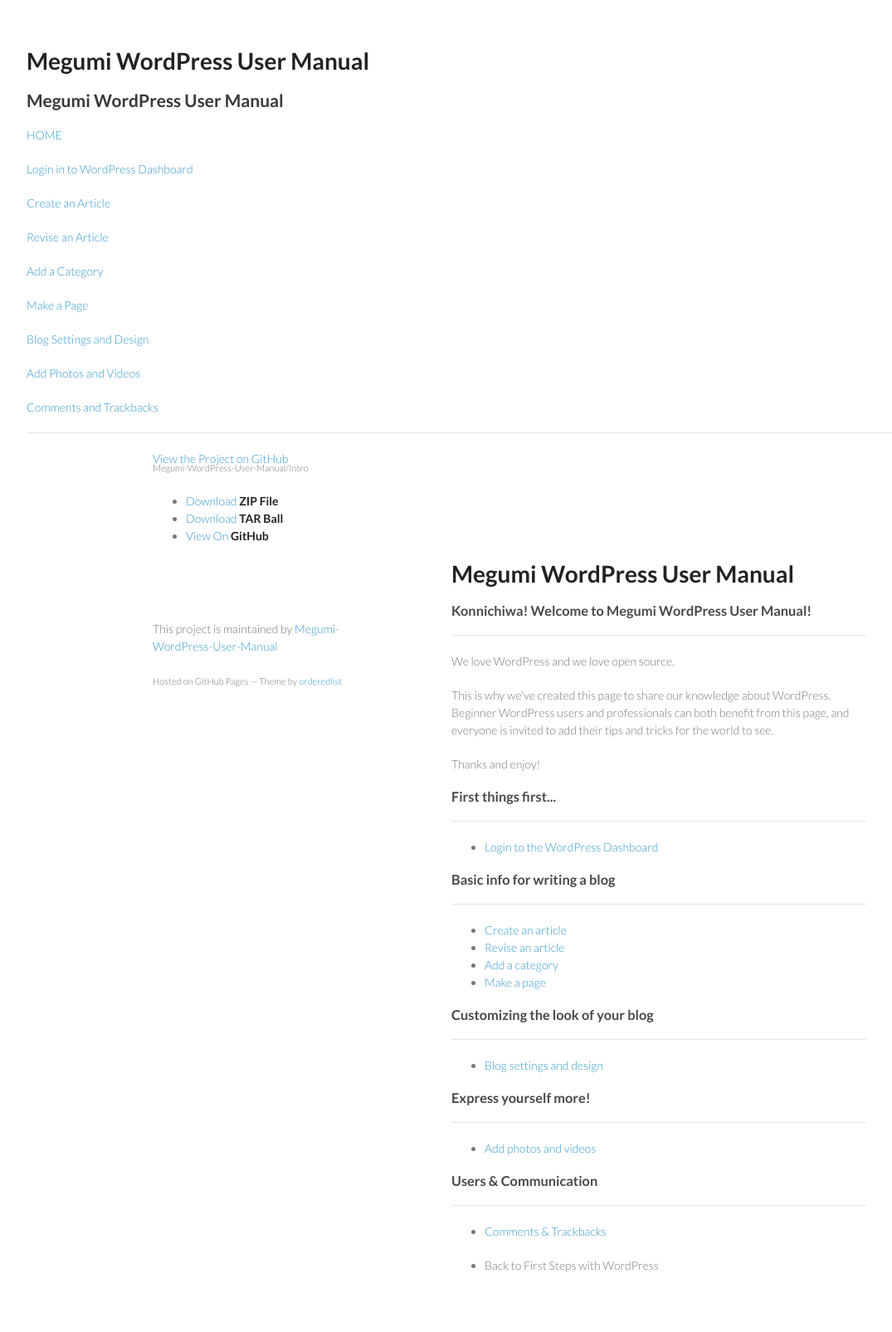
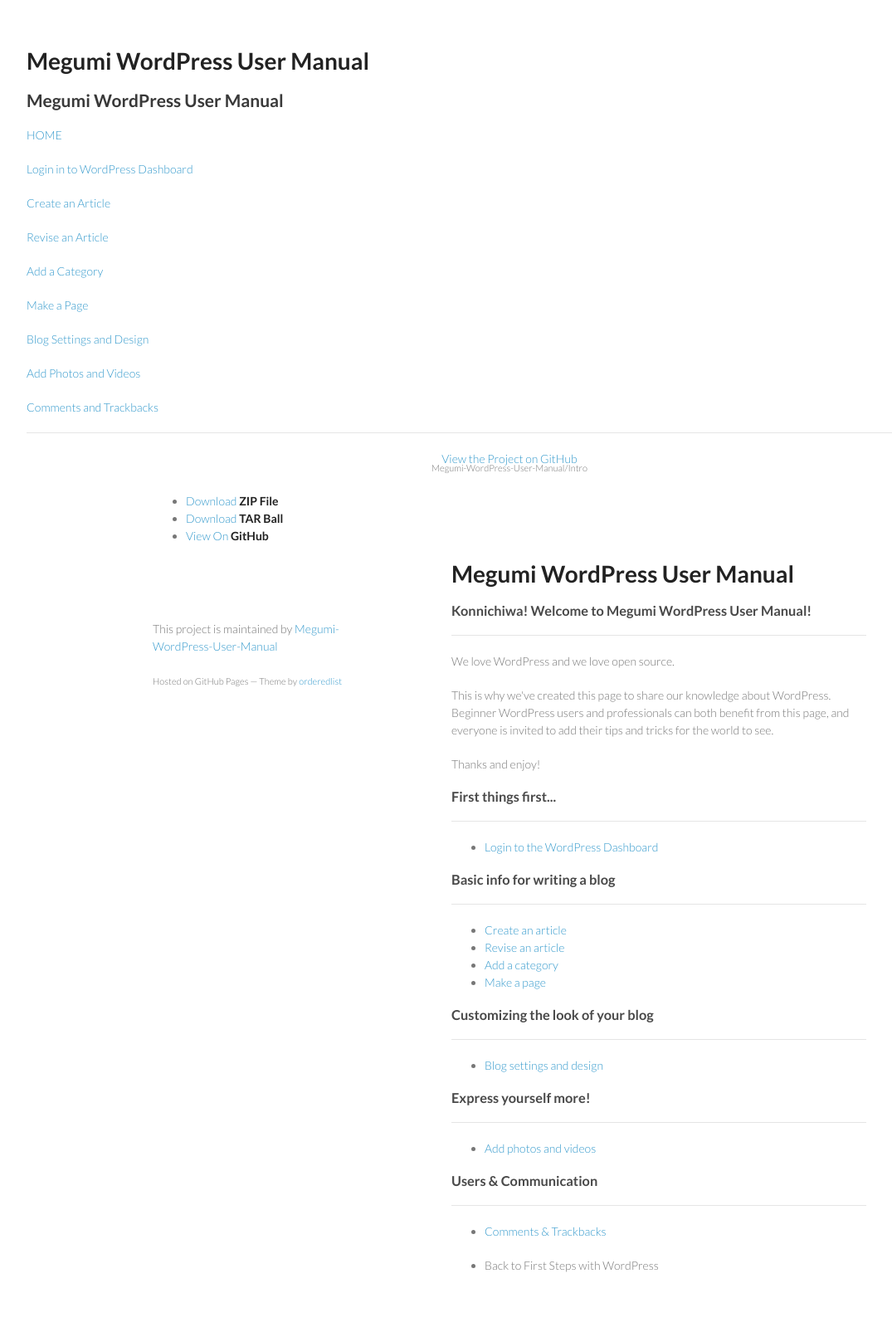
Before and after one commit to Megumi-WordPress-User-Manual/Intro, a Jekyll site: the page built from index.html, in a window 1280 px wide. Shown: the whole page at 83% size, without its empty margins (26-1101 px from the left). Built offline with Jekyll 4.4.1, drawn with Linux system fonts in a browser that asks for light colours.

Commit message:
Update index.html

```diff
--- a/index.html
+++ b/index.html
@@ -19,7 +19,7 @@
   <body>
     <div class="wrapper">
 
-        <p class="view"><a href="https://github.com/Megumi-WordPress-User-Manual/Intro"><center></center>View the Project on GitHub <small>Megumi-WordPress-User-Manual/Intro</small></center></a></p>
+        <p class="view"><a href="https://github.com/Megumi-WordPress-User-Manual/Intro"><center>View the Project on GitHub <small>Megumi-WordPress-User-Manual/Intro</small></center></a></p>
 
 
         <ul>
```
